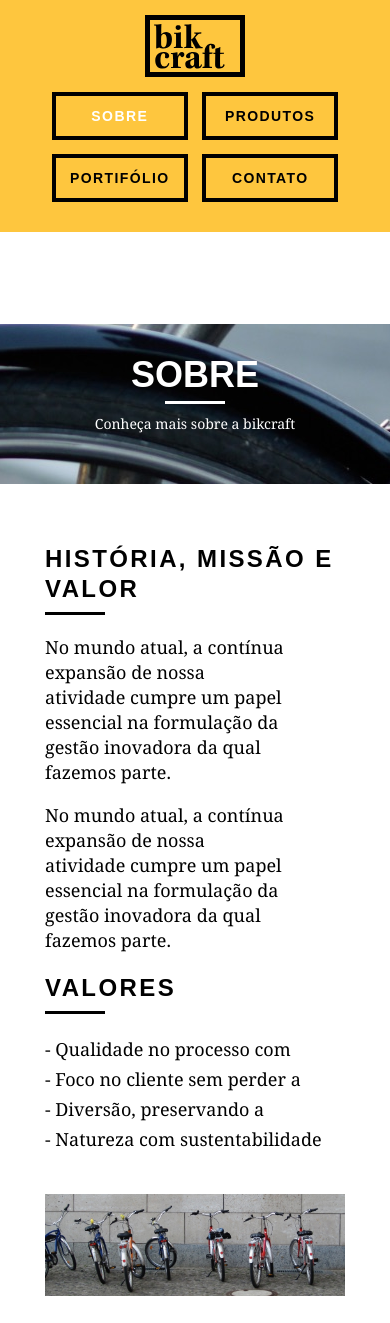
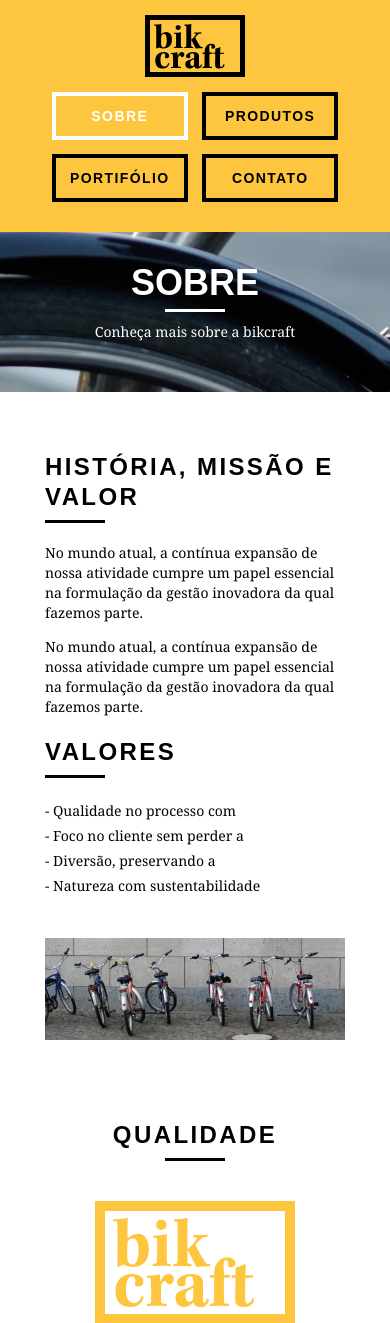
Before and after one commit to abnerjp/bikcraft, a PHP site: page /sobre.html in a window 390 px wide. Shown: the top 1323 px of the page. Run offline with PHP 8.4, Linux system fonts and the light colour scheme.

Commit message:
Responsivo: página Sobre ajustada para tablet e smartphones

```diff
--- a/css/responsivo.css
+++ b/css/responsivo.css
@@ -55,6 +55,10 @@
 		border-color: #fff;
 	}
 
+.header_menu ul li a.menu-ativo {
+	border-color: #fff;
+}
+
 	/* introdução */
 	.introducao h1 {
 		font-size: 36px;
@@ -67,6 +71,11 @@
 		background-size: cover;
 	}
 
+	/* introdução interna */
+	.introducao-interna {
+		margin-top: 0px;
+	}
+
 	/* call to action */
 	.call {
 		padding-top: 10px;
@@ -76,4 +85,16 @@
 	.qualidade:after {
 		display: none;
 	}
+
+	/* sobre */
+	.missao-sobre p {
+		padding-right: 0px;
+		font-size: 14px;
+		line-height: 20px;
+	}
+
+	.missao-sobre ul li {
+		font-size: 14px;
+		line-height: 25px;
+	}
 }
```
